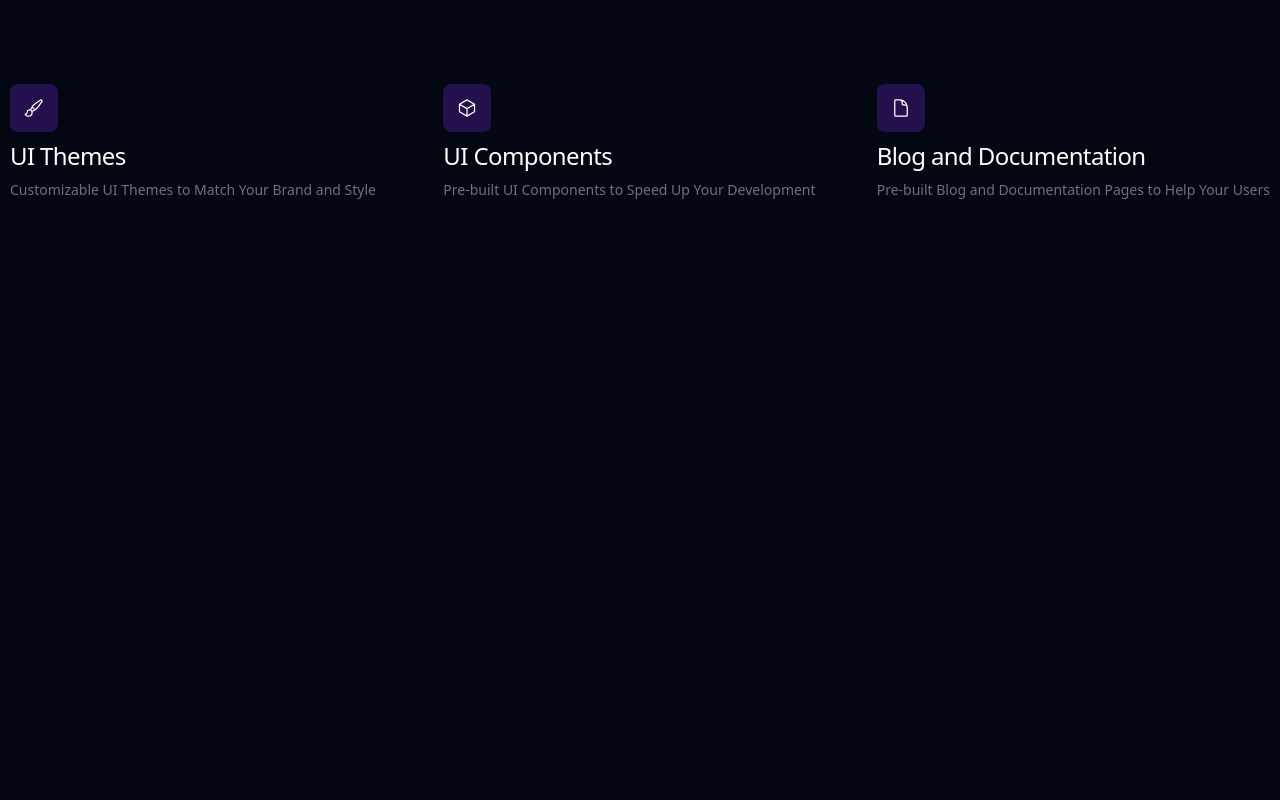
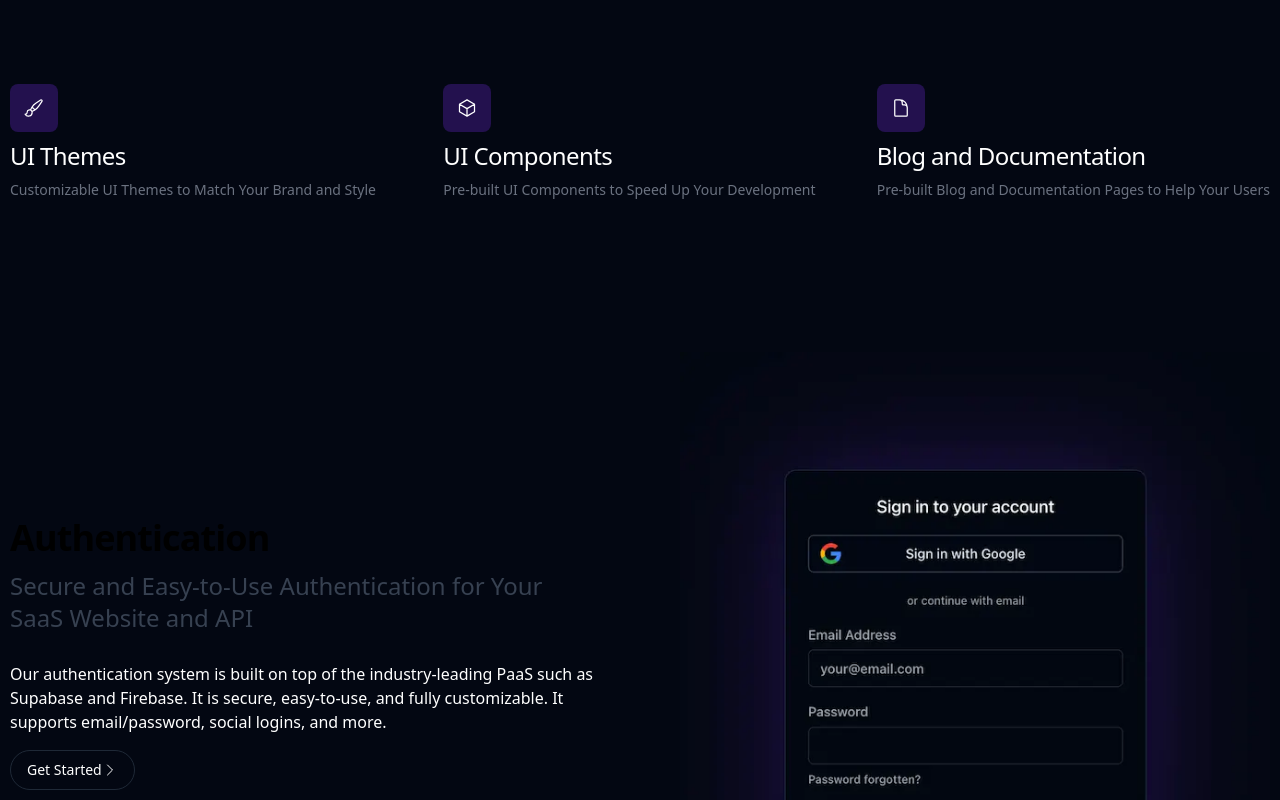
Before and after one commit to elghanbibadr/makerkit1, a React (Vite) app: page / in a window 1280 px wide. Shown: the part 2000-2800 px from the top of the page. Before the commit the page ends 2210 px from the top, so only its background shows below. Built offline with nearby package versions, Linux system fonts and the light colour scheme.

Commit message:
create what we provide section

```diff
--- a/src/App.jsx
+++ b/src/App.jsx
@@ -2,6 +2,7 @@ import Button from "./ui/Button";
 import Navbar from "./componenet/Navbar";
 import Hero from "./componenet/Hero";
 import Features from "./componenet/Features";
+import WhatWeProvide from "./componenet/WhatWeProvide";
 
 const App = () => {
   return (
@@ -9,6 +10,7 @@ const App = () => {
       <Navbar />
       <Hero />
       <Features />
+      <WhatWeProvide />
     </>
   );
 };
--- /dev/null
+++ b/src/componenet/WhatWeProvide.jsx
@@ -0,0 +1,81 @@
+import Button from "../ui/Button";
+import signin from "../assets/sign-in.webp";
+import darkdashboard from "../assets/dashboard.webp";
+const WhatWeProvide = () => {
+  return (
+    <div className="mt-28 lg:grid lg:grid-cols-2 lg:items-center lg:justify-center lg:gap-x-20">
+      <div>
+        <h2>Authentication</h2>
+        <span className="gradientParagraph inline-block my-3">
+          Secure and Easy-to-Use Authentication for Your SaaS Website and API
+        </span>
+        <p className="text-white my-4">
+          Our authentication system is built on top of the industry-leading PaaS
+          such as Supabase and Firebase. It is secure, easy-to-use, and fully
+          customizable. It supports email/password, social logins, and more.
+        </p>
+        <Button className="text-white button-transparent rounded-full">
+          <span>get started</span>
+          <svg
+            className="ml-3 h-5"
+            xmlns="http://www.w3.org/2000/svg"
+            fill="none"
+            viewBox="0 0 24 24"
+            stroke-width="1.5"
+            stroke="currentColor"
+            aria-hidden="true"
+            class="h-4 animate-in fade-in slide-in-from-left-8 delay-1000 fill-mode-both duration-1000 zoom-in"
+          >
+            <path
+              stroke-linecap="round"
+              stroke-linejoin="round"
+              d="M8.25 4.5l7.5 7.5-7.5 7.5"
+            ></path>
+          </svg>
+        </Button>
+      </div>
+      {/* col */}
+      <div className="mt-10">
+        <img className="" src={signin} alt="sign in image" />
+      </div>
+
+      <div className="mt-10">
+        <img className="" src={darkdashboard} alt="sign in image" />
+      </div>
+      {/* col */}
+      <div className="">
+        <h2>Authentication</h2>
+        <span className="gradientParagraph inline-block my-3">
+          Secure and Easy-to-Use Authentication for Your SaaS Website and API
+        </span>
+        <p className="text-white my-4">
+          Our authentication system is built on top of the industry-leading PaaS
+          such as Supabase and Firebase. It is secure, easy-to-use, and fully
+          customizable. It supports email/password, social logins, and more.
+        </p>
+        <Button className="text-white button-transparent rounded-full">
+          <span>get started</span>
+          <svg
+            className="ml-3 h-5"
+            xmlns="http://www.w3.org/2000/svg"
+            fill="none"
+            viewBox="0 0 24 24"
+            stroke-width="1.5"
+            stroke="currentColor"
+            aria-hidden="true"
+            class="h-4 animate-in fade-in slide-in-from-left-8 delay-1000 fill-mode-both duration-1000 zoom-in"
+          >
+            <path
+              stroke-linecap="round"
+              stroke-linejoin="round"
+              d="M8.25 4.5l7.5 7.5-7.5 7.5"
+            ></path>
+          </svg>
+        </Button>
+      </div>
+      {/* col */}
+    </div>
+  );
+};
+
+export default WhatWeProvide;
--- a/src/index.css
+++ b/src/index.css
@@ -21,7 +21,7 @@ body{
 
 
 .gradientParagraph {
-  @apply flex flex-col space-y-1 bg-gradient-to-br text-xl lg:text-2xl dark:from-white dark:via-gray-300 dark:to-gray-400 bg-clip-text text-gray-700 font-normal dark:text-transparent text-center;
+  @apply  space-y-1 bg-gradient-to-br text-xl lg:text-2xl dark:from-white dark:via-gray-300 dark:to-gray-400 bg-clip-text text-gray-700 font-normal dark:text-transparent;
 }
 
 h2{
```
